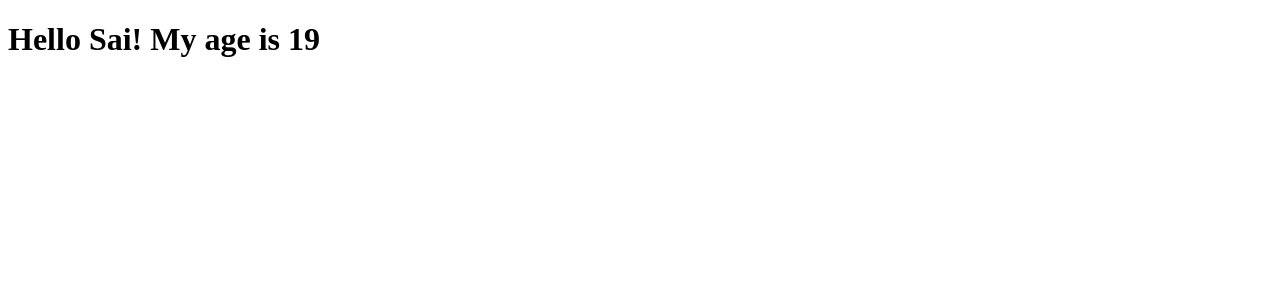
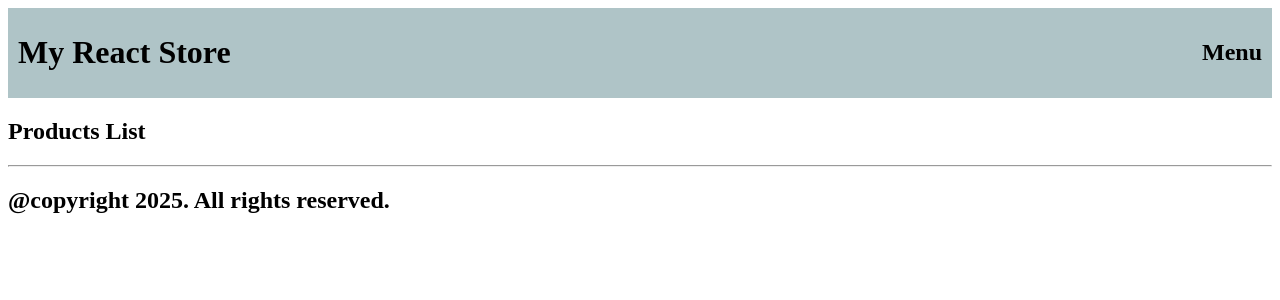
Before and after one commit to gaddisai/react-mystore-a, a React (Create React App) app: page / in a window 1280 px wide. Shown: the top 300 px of the page. Built offline with nearby package versions, Linux system fonts and the light colour scheme.

Commit message:
changes done

```diff
--- a/public/index.html
+++ b/public/index.html
@@ -3,7 +3,7 @@
 <head>
   <meta charset="UTF-8">
   <meta name="viewport" content="width=device-width, initial-scale=1.0">
-  <title>React app</title>
+  <title>My website</title>
 </head>
 <body>
   <div id="root"></div>
--- a/src/App.js
+++ b/src/App.js
@@ -1,11 +1,17 @@
 //we can use <div></div> or <></> to wrap the content
 import './App.css';
+import { Products } from './components/Products';
+import { Header } from './components/Header';
+import { Footer } from './components/Footer';
 
-function App(value) {
+function App() {
   return (
-    <>
-      <h1>Hello {value.name}! My age is {value.age}</h1>
-    </>
+    <div>
+      <Header/>
+      <Products/>
+      <hr/>
+      <Footer/>
+    </div>
   );
 }
 
--- /dev/null
+++ b/src/components/Footer.jsx
@@ -0,0 +1,8 @@
+export{Footer}
+function Footer() {
+    return (
+        <div className="App_Footer_Row">
+            <h2>@copyright 2025. All rights reserved.</h2>
+        </div>
+    );
+}
--- /dev/null
+++ b/src/components/Header.css
@@ -0,0 +1,11 @@
+.App_Header_Row{
+    display: flex;
+    justify-content: space-between;
+    align-items: center;
+    padding: 5px 10px;
+    background-color: #afc4c7;
+    /* border-bottom: 1px solid #e9ecef; */
+}
+.App_Footer_Row{
+
+}
--- a/src/components/Header.jsx
+++ b/src/components/Header.jsx
@@ -1,7 +1,10 @@
+import './Header.css';
+export {Header};
 function Header() {
   return (
-    <header>
-      <h1>My Store</h1>
-    </header>
+    <div className="App_Header_Row">
+      <h1>My React Store</h1>
+      <h2>Menu</h2>
+    </div>
   );
 }
--- /dev/null
+++ b/src/components/Products.jsx
@@ -0,0 +1,9 @@
+export{Products}
+
+function Products(){
+    return (
+    <div>
+        <h2>Products List</h2>
+    </div>
+    );
+}
--- a/src/index.js
+++ b/src/index.js
@@ -4,4 +4,4 @@ import React from 'react';
 import ReactDOM from 'react-dom/client';
 import {App} from './App';
 const root = ReactDOM.createRoot(document.getElementById('root'));
-root.render(<App name="Sai" age="19"/>);
+root.render(<App/>);
```
